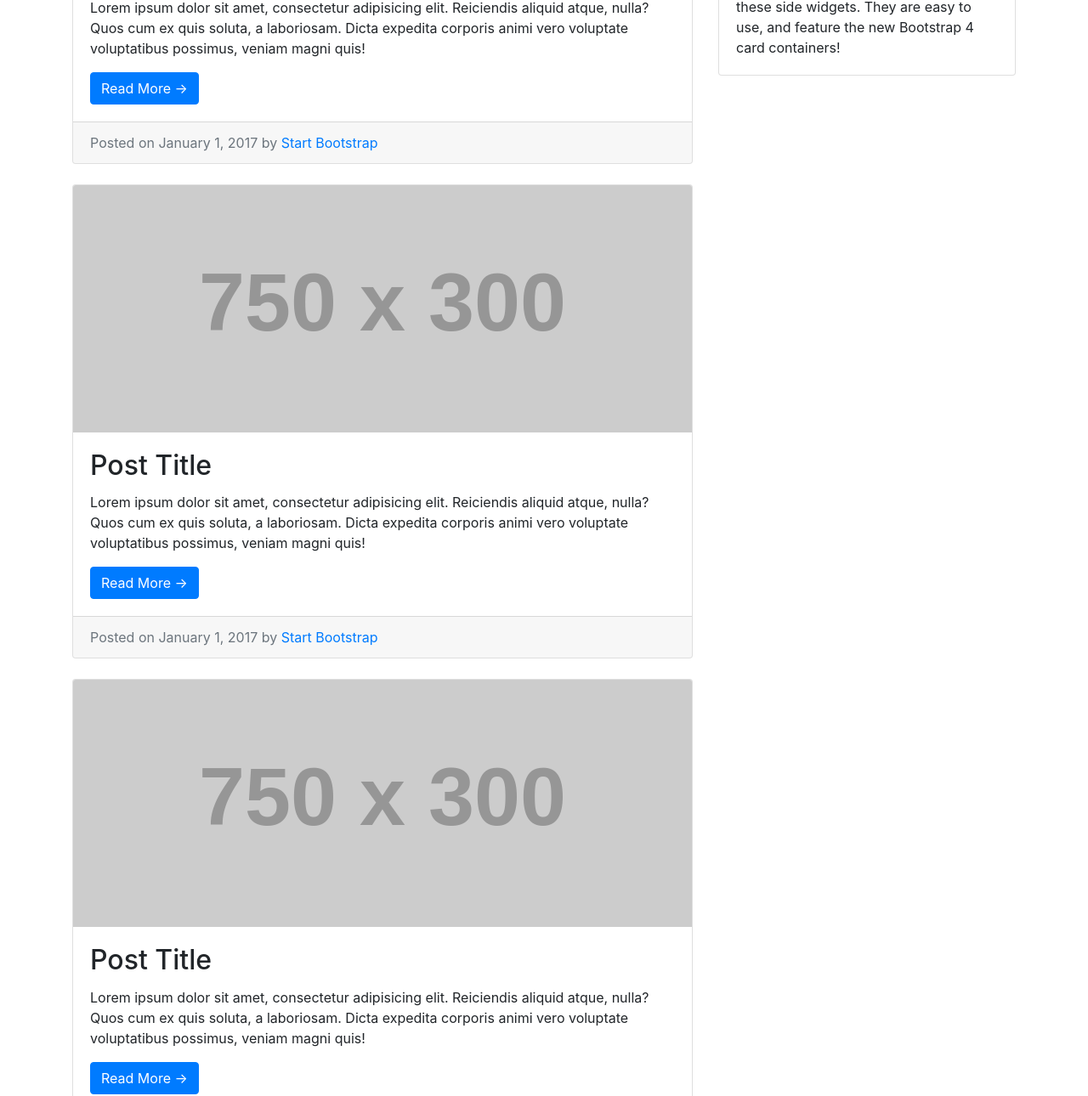
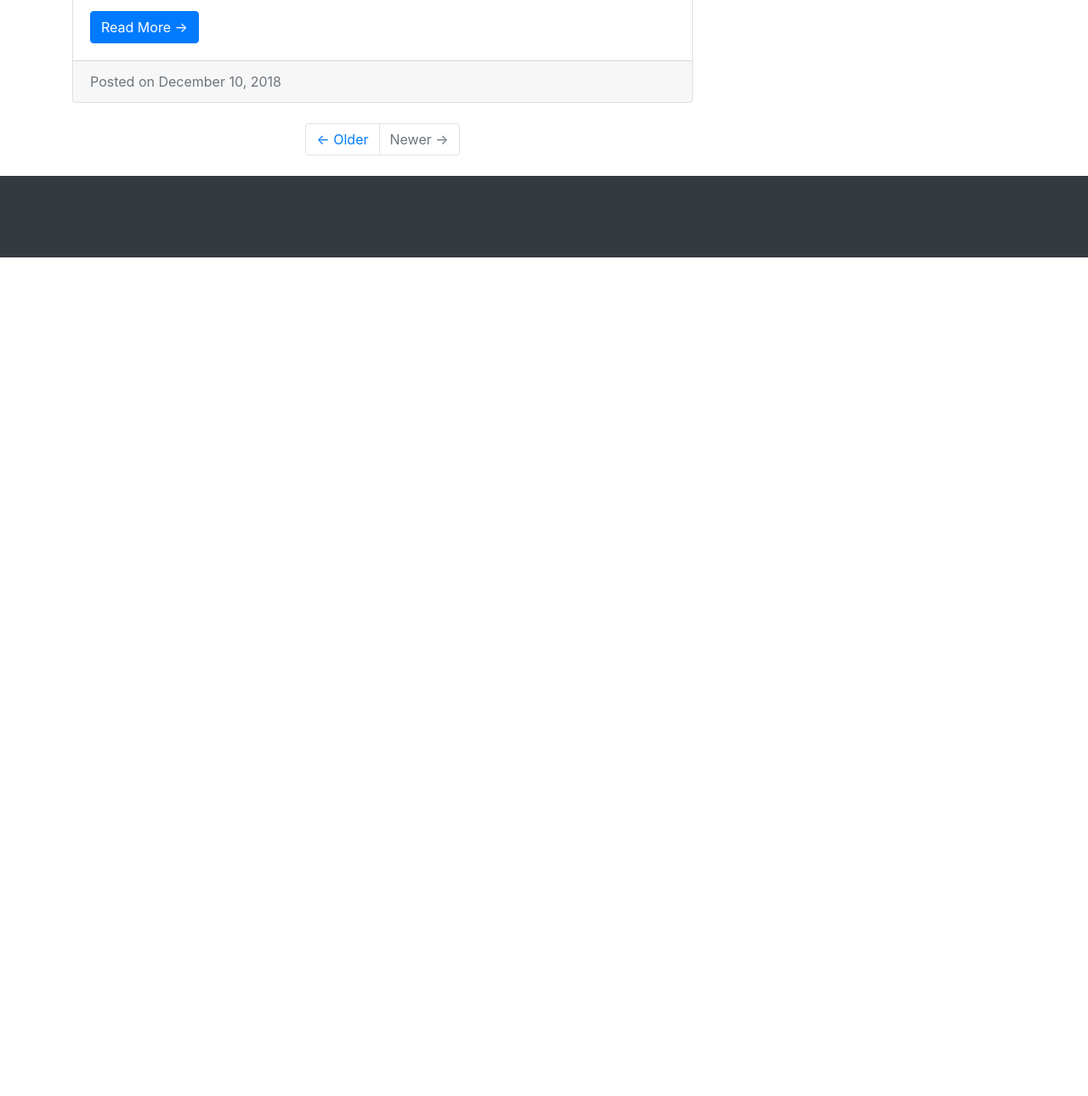
Before and after one commit to WYSTech/wystech.github.io, a plain HTML site: page index.html in a window 1280 px wide. Shown: the part 518-1808 px from the top of the page at 85% size. After the commit the page ends 821 px from the top, so only its background shows below. Drawn offline with Linux system fonts and the light colour scheme; placeholder pictures from the web are drawn by us.

Commit message:
Update index.html

```diff
--- a/index.html
+++ b/index.html
@@ -23,7 +23,7 @@
     <!-- Navigation -->
     <nav class="navbar navbar-expand-lg navbar-dark bg-dark fixed-top">
       <div class="container">
-        <a class="navbar-brand" href="#">Start Bootstrap</a>
+        <a class="navbar-brand" href="#">WYSTech</a>
         <button class="navbar-toggler" type="button" data-toggle="collapse" data-target="#navbarResponsive" aria-controls="navbarResponsive" aria-expanded="false" aria-label="Toggle navigation">
           <span class="navbar-toggler-icon"></span>
         </button>
@@ -56,9 +56,12 @@
         <!-- Blog Entries Column -->
         <div class="col-md-8">
 
-          <h1 class="my-4">Page Heading
-            <small>Secondary Text</small>
+          <h1 class="my-4">
+            <small></small>
           </h1>
+
+          <!-- Blog Post -->
+
 
           <!-- Blog Post -->
           <div class="card mb-4">
@@ -69,36 +72,8 @@
               <a href="#" class="btn btn-primary">Read More &rarr;</a>
             </div>
             <div class="card-footer text-muted">
-              Posted on January 1, 2017 by
-              <a href="#">Start Bootstrap</a>
-            </div>
-          </div>
-
-          <!-- Blog Post -->
-          <div class="card mb-4">
-            <img class="card-img-top" src="http://placehold.it/750x300" alt="Card image cap">
-            <div class="card-body">
-              <h2 class="card-title">Post Title</h2>
-              <p class="card-text">Lorem ipsum dolor sit amet, consectetur adipisicing elit. Reiciendis aliquid atque, nulla? Quos cum ex quis soluta, a laboriosam. Dicta expedita corporis animi vero voluptate voluptatibus possimus, veniam magni quis!</p>
-              <a href="#" class="btn btn-primary">Read More &rarr;</a>
-            </div>
-            <div class="card-footer text-muted">
-              Posted on January 1, 2017 by
-              <a href="#">Start Bootstrap</a>
-            </div>
-          </div>
-
-          <!-- Blog Post -->
-          <div class="card mb-4">
-            <img class="card-img-top" src="http://placehold.it/750x300" alt="Card image cap">
-            <div class="card-body">
-              <h2 class="card-title">Post Title</h2>
-              <p class="card-text">Lorem ipsum dolor sit amet, consectetur adipisicing elit. Reiciendis aliquid atque, nulla? Quos cum ex quis soluta, a laboriosam. Dicta expedita corporis animi vero voluptate voluptatibus possimus, veniam magni quis!</p>
-              <a href="#" class="btn btn-primary">Read More &rarr;</a>
-            </div>
-            <div class="card-footer text-muted">
-              Posted on January 1, 2017 by
-              <a href="#">Start Bootstrap</a>
+              Posted on December 10, 2018
+              <a href="#"></a>
             </div>
           </div>
 
@@ -165,14 +140,6 @@
             </div>
           </div>
 
-          <!-- Side Widget -->
-          <div class="card my-4">
-            <h5 class="card-header">Side Widget</h5>
-            <div class="card-body">
-              You can put anything you want inside of these side widgets. They are easy to use, and feature the new Bootstrap 4 card containers!
-            </div>
-          </div>
-
         </div>
 
       </div>
```
